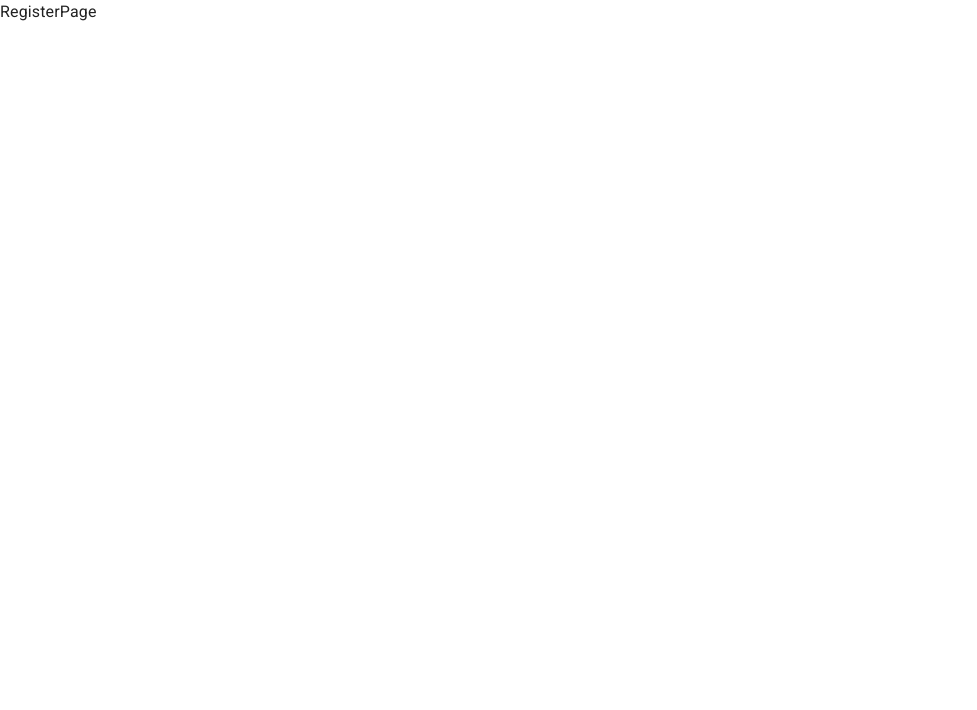
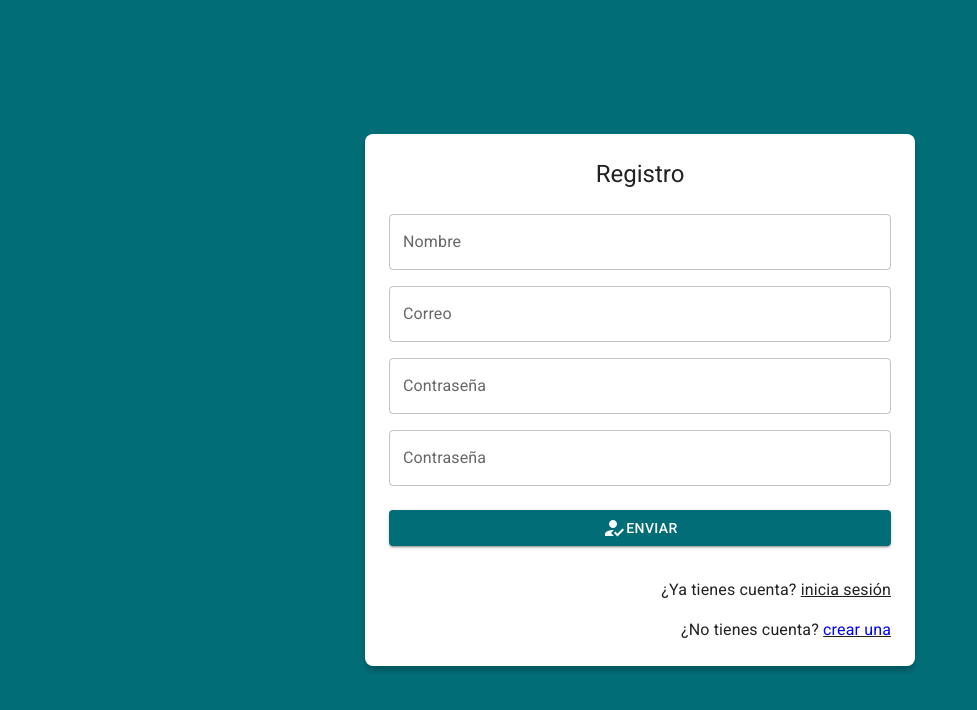
Before and after one commit to RunyShark/ToDo, a React (Vite) app in the folder client/: page /auth/register in a window 1280 px wide. Shown: the top 710 px of the page, without its empty margins (0-977 px from the left). Built offline with nearby package versions, Linux system fonts and the light colour scheme.

Commit message:
TodoPages

```diff
--- a/client/src/auth/pages/LoginPage.tsx
+++ b/client/src/auth/pages/LoginPage.tsx
@@ -1,17 +1,17 @@
 import { Login, Person } from "@mui/icons-material";
 import { Button, Grid, TextField, Typography, Link } from "@mui/material";
 import { Link as RouterLink } from "react-router-dom";
-import { Authlayout } from "../../index";
+import { AuthLayout } from "../../index";
 export const LoginPage = () => {
   return (
-    <Authlayout title="Login">
+    <AuthLayout title="Iniciar sesión">
       <form action="">
         <Grid container>
           <Grid item xs={12} sx={{ mt: 2 }}>
             <TextField
               label="Correo"
               type="email"
-              placeholder="Correo electronico"
+              placeholder="Correo electrónico"
               fullWidth
             />
           </Grid>
@@ -27,7 +27,7 @@ export const LoginPage = () => {
             <Grid item xs={12}>
               <Button variant="contained" fullWidth>
                 <Login />
-                Login
+                Entrar
               </Button>
             </Grid>
           </Grid>
@@ -53,6 +53,6 @@ export const LoginPage = () => {
           </Grid>
         </Grid>
       </form>
-    </Authlayout>
+    </AuthLayout>
   );
 };
--- a/client/src/auth/pages/RecuperarPassword.tsx
+++ b/client/src/auth/pages/RecuperarPassword.tsx
@@ -1,3 +1,53 @@
+import { Link as RouterLink } from "react-router-dom";
+import { Grid, TextField, Button, Link } from "@mui/material";
+import { AuthLayout } from "../../index";
+
 export const RecuperarPassword = () => {
-  return <div>RecuperarPassword</div>;
+  return (
+    <AuthLayout title="Recuperar contraseña">
+      <form action="">
+        <Grid container>
+          <Grid item xs={12} sx={{ mt: 2 }}>
+            <TextField
+              label="Correo electrónico"
+              type="email"
+              placeholder="Correo electronico"
+              fullWidth
+            />
+          </Grid>
+          <Grid item xs={12} sx={{ mt: 2 }}>
+            <TextField
+              label="Repite tu correo electrónico"
+              type="email"
+              placeholder="Correo electronico"
+              fullWidth
+            />
+          </Grid>
+          <Grid container spacing={2} sx={{ mb: 2, mt: 1 }}>
+            <Grid item xs={12}>
+              <Button variant="contained" fullWidth>
+                Enviar
+              </Button>
+            </Grid>
+          </Grid>
+          <Grid container direction="row" justifyContent="end">
+            <Grid item sx={{ mt: 2 }}>
+              ¿Ya tienes cuenta?{" "}
+              <Link component={RouterLink} color="inherit" to="/auth/login">
+                <span> inicia sesión </span>
+              </Link>
+            </Grid>
+          </Grid>
+          <Grid container direction="row" justifyContent="end">
+            <Grid item sx={{ mt: 2 }}>
+              ¿No tienes cuenta?{" "}
+              <Link component={RouterLink} color="inherit" to="/auth/register">
+                <span style={{ color: "blue" }}>crear una</span>
+              </Link>
+            </Grid>
+          </Grid>
+        </Grid>
+      </form>
+    </AuthLayout>
+  );
 };
--- a/client/src/auth/pages/RegisterPage.tsx
+++ b/client/src/auth/pages/RegisterPage.tsx
@@ -1,3 +1,70 @@
+import { Link as RouterLink } from "react-router-dom";
+import { TextField, Grid, Button, Link } from "@mui/material";
+import { AuthLayout } from "../../index";
+import { HowToReg } from "@mui/icons-material";
 export const RegisterPage = () => {
-  return <div>RegisterPage</div>;
+  return (
+    <AuthLayout title="Registro">
+      <form action="">
+        <Grid container>
+          <Grid item xs={12} sx={{ mt: 2 }}>
+            <TextField
+              label="Nombre"
+              type="email"
+              placeholder="Escribe tu nombre"
+              fullWidth
+            />
+          </Grid>
+          <Grid item xs={12} sx={{ mt: 2 }}>
+            <TextField
+              label="Correo"
+              type="email"
+              placeholder="Correo electrónico"
+              fullWidth
+            />
+          </Grid>
+          <Grid item xs={12} sx={{ mt: 2 }}>
+            <TextField
+              label="Contraseña"
+              type="email"
+              placeholder="Escribe una contraseña"
+              fullWidth
+            />
+          </Grid>
+          <Grid item xs={12} sx={{ mt: 2 }}>
+            <TextField
+              label="Contraseña"
+              type="email"
+              placeholder="Repite tu contraseña"
+              fullWidth
+            />
+          </Grid>
+          <Grid container spacing={2} sx={{ mb: 2, mt: 1 }}>
+            <Grid item xs={12}>
+              <Button variant="contained" fullWidth>
+                <HowToReg />
+                Enviar
+              </Button>
+            </Grid>
+          </Grid>
+          <Grid container direction="row" justifyContent="end">
+            <Grid item sx={{ mt: 2 }}>
+              ¿Ya tienes cuenta?{" "}
+              <Link component={RouterLink} color="inherit" to="/auth/login">
+                <span> inicia sesión </span>
+              </Link>
+            </Grid>
+          </Grid>
+          <Grid container direction="row" justifyContent="end">
+            <Grid item sx={{ mt: 2 }}>
+              ¿No tienes cuenta?{" "}
+              <Link component={RouterLink} color="inherit" to="/auth/register">
+                <span style={{ color: "blue" }}>crear una</span>
+              </Link>
+            </Grid>
+          </Grid>
+        </Grid>
+      </form>
+    </AuthLayout>
+  );
 };
--- a/client/src/index/index.ts
+++ b/client/src/index/index.ts
@@ -3,4 +3,4 @@ export * from "../store";
 export * from "../auth";
 export * from "../toDo";
 export * from "../theme/AppTheme";
-export * from "../ui/layout/Authlayout";
+export * from "../ui/layout/AuthLayout";
--- a/client/src/ui/interfaces/interfacesUi.ts
+++ b/client/src/ui/interfaces/interfacesUi.ts
@@ -1,4 +1,4 @@
-export interface AuthLayout {
+export interface AuthLayoutProps {
   children: JSX.Element;
   title: string;
 }
--- a/client/src/ui/layout/Authlayout.tsx
+++ b/client/src/ui/layout/Authlayout.tsx
@@ -1,8 +1,8 @@
 import { Person } from "@mui/icons-material";
 import { Grid, Typography } from "@mui/material";
-import { AuthLayout } from "../interfaces/interfacesUi";
+import { AuthLayoutProps } from "../interfaces/interfacesUi";
 
-export const Authlayout = ({ children, title }: AuthLayout) => {
+export const AuthLayout = ({ children, title }: AuthLayoutProps) => {
   return (
     <Grid
       container
@@ -16,7 +16,12 @@ export const Authlayout = ({ children, title }: AuthLayout) => {
         item
         className="box-shadow"
         xs={3}
-        sx={{ backgroundColor: "white", padding: 3, borderRadius: 2 }}
+        sx={{
+          width: { md: 550 },
+          backgroundColor: "white",
+          padding: 3,
+          borderRadius: 2,
+        }}
       >
         <Typography variant="h5" sx={{ mb: 1 }} textAlign="center">
           {title}
--- /dev/null
+++ b/client/src/ui/layout/TodoLayout.tsx
@@ -0,0 +1,3 @@
+export const TodoLayout = () => {
+  return <div>TodoLayout</div>;
+};
```
Also changed, not shown: client/src/toDo/routes/TodoRoutes.tsx (added, +11 -0 lines).
